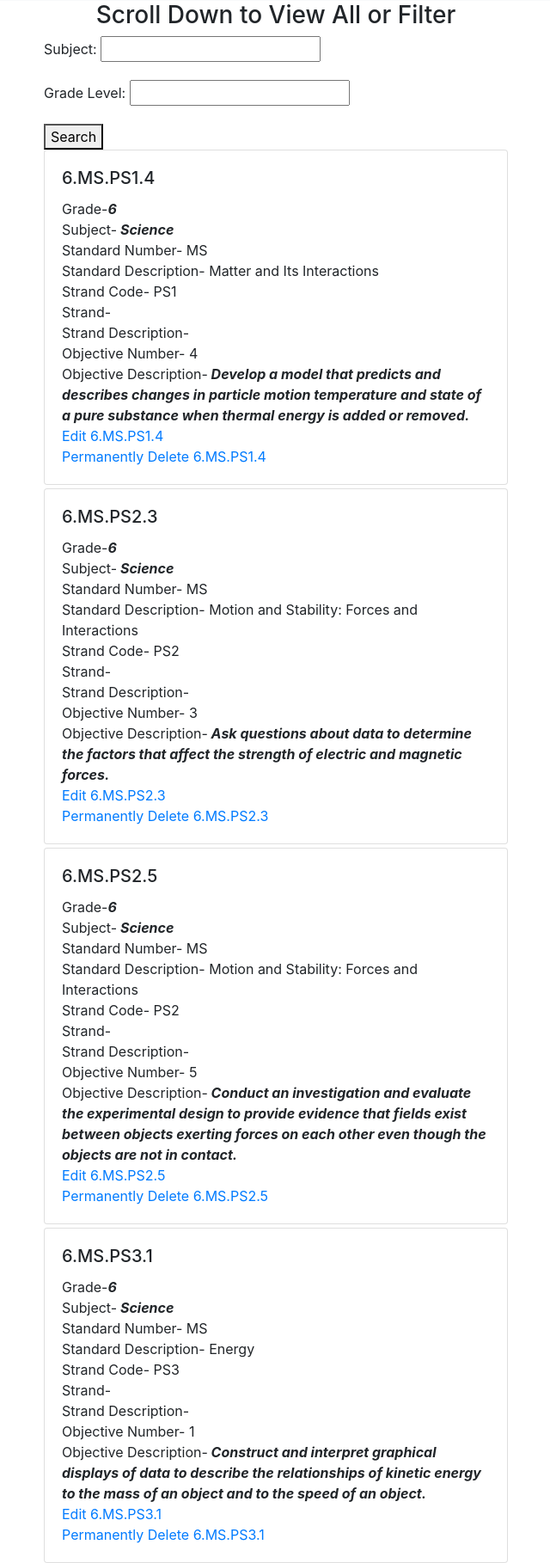
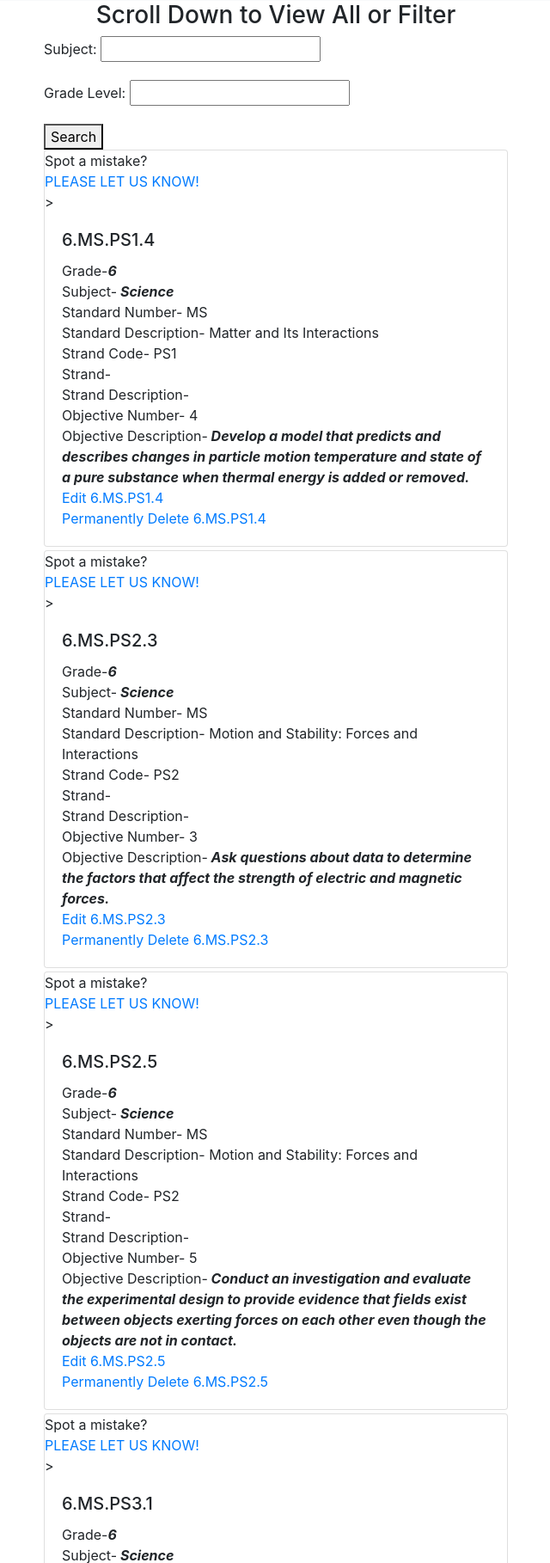
Before and after one commit to alekseytols90/gradescape, a Django app: page /standard/ in a window 1280 px wide. Shown: the part 186-2004 px from the top of the page at 86% size, without its empty margins (319-959 px from the left). Run offline with Django 3.2, Linux system fonts and the light colour scheme; a user stored in the database is signed in; data comes from the database, SQL or seed files in the repository; some libraries are stand-ins or nearby versions.

Commit message:
message at top of stANDAREDS

```diff
--- a/mygrades/templates/standard_list_inline.html
+++ b/mygrades/templates/standard_list_inline.html
@@ -3,7 +3,7 @@
 
 <div class='col-20 col-md-50 mb-1 mx-auto'>
 <div class='card'>
-
+ Spot a mistake?  <a href="mailto:tynercreeksoftware@gmail.com">PLEASE LET US KNOW!</a>>
   <div class='card-body'>
 
 
```
